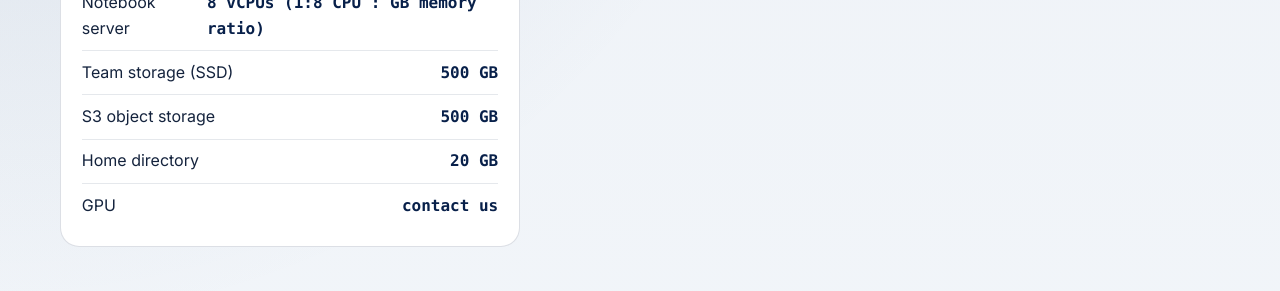
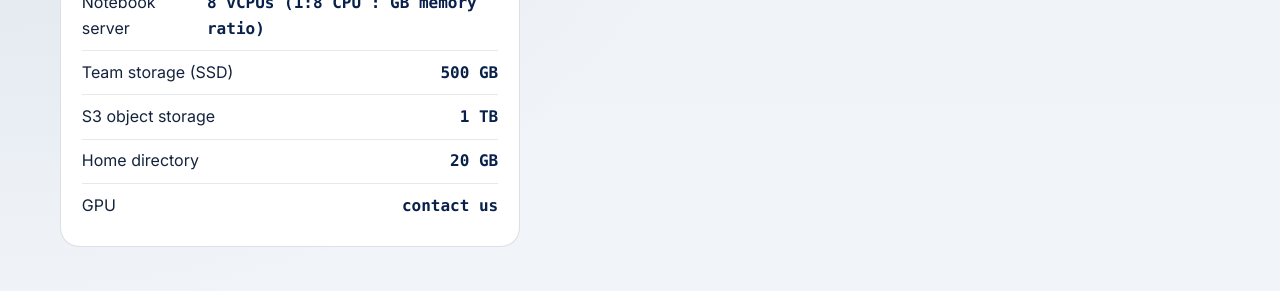
Before and after one commit to MRC-CLIMB/website, a Jekyll site: the page built from pricing/trial.md, in a window 1280 px wide and 900 px high, scrolled down 335 px. Shown: the part 153-444 px from the top of the window. Built offline with Jekyll 4.4.1, drawn with Linux system fonts in a browser that asks for light colours.

Commit message:
Update trial.md

```diff
--- a/pricing/trial.md
+++ b/pricing/trial.md
@@ -9,7 +9,7 @@ permalink: /pricing/trial/
   <p class="spec-title">Trial — 4 months, &pound;0</p>
   <div class="spec-row"><span>Notebook server</span><span class="val"> 8 vCPUs (1:8 CPU : GB memory ratio)</span></div>
   <div class="spec-row"><span>Team storage (SSD)</span><span class="val">500 GB</span></div>
-  <div class="spec-row"><span>S3 object storage</span><span class="val">500 GB</span></div>
+  <div class="spec-row"><span>S3 object storage</span><span class="val">1 TB</span></div>
   <div class="spec-row"><span>Home directory</span><span class="val">20 GB</span></div>
   <div class="spec-row"><span>GPU</span><span class="val">contact us</span></div>
 </div>
```
